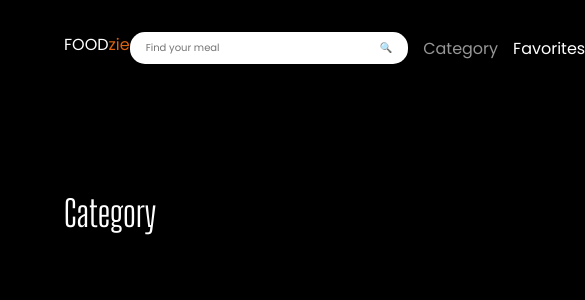
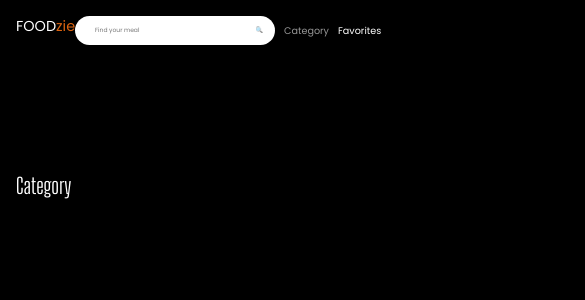
Before and after one commit to DosAb/neobis-front-themeal, a React (Vite) app: page /category in a window 390 px wide. Shown: the top 300 px of the page, 585 px wide, since content can reach past the window. Built offline with nearby package versions, Linux system fonts and the light colour scheme.

Commit message:
add adaptivity

```diff
--- a/src/components/Navbar.jsx
+++ b/src/components/Navbar.jsx
@@ -7,7 +7,7 @@ function Navbar() {
 
     return (
         <header className="header">
-            <NavLink to={"/"} >FOOD<span>zie</span></NavLink>
+            <NavLink to={"/"} className="logo" >FOOD<span>zie</span></NavLink>
             <nav>
                 <SearchNav />
                 <NavLink to="/category" >category</NavLink>
--- a/src/components/SearchList.jsx
+++ b/src/components/SearchList.jsx
@@ -6,7 +6,10 @@ export default function SearchList({mealName, mealId, mealImg})
     return<>
     <NavLink to={mealId}>
         <div className="search-meal-container">
-            <img src={mealImg} alt="mealImg" />
+            <div className="meal-img-container">
+                <img src={mealImg} alt="mealImg" />
+                <div className="meal-overlay"></div>
+            </div>
             <h1>{mealName}</h1>
         </div>
     </NavLink>
--- a/src/pages/Detail.jsx
+++ b/src/pages/Detail.jsx
@@ -40,17 +40,18 @@ export default function Detail()
                     {mealIngredients.map((value, index)=>
                         <h2 key={value.ingredient}>
                             {value.ingredient} -
-                            <strong>{value.measure}</strong>
+                            <strong> {value.measure}</strong>
                         </h2>
                     )}
                 </div>
             </div>
-            <img src={mealData.strMealThumb} alt="mealImg" />
+            <div className="meal-img-container">
+                <img src={mealData.strMealThumb} alt="mealImg" />
+            </div>
         </div>
         <div className="meal-instruction">
             <h1>instruction</h1>
             <p>{mealData.strInstructions}</p>
-
             <button><a href={mealData.strYoutube}>watch on youtube</a></button>
         </div>
     </>)
--- a/src/pages/home.scss
+++ b/src/pages/home.scss
@@ -1,6 +1,8 @@
 .hero{
+    margin: 256px 0 0 ;
     display: flex;
     justify-content: space-between;
+    align-items: center;
     position: relative;
 
     h1{
@@ -11,12 +13,12 @@
 
 .hero-circle{
     right: 0;
+    overflow: hidden;
     position: absolute;
     z-index: -1;
-    width: 400px;
+    width: 600px;
     aspect-ratio: 1/1;
     border-radius: 50%;
-    background: var(--secondary-color);
 }
 
 .meals-container{
@@ -29,11 +31,43 @@
 .search-meal-container{
     text-align: center;
 
-    img{
-        border-radius: 15px;
+
+
+
+        .meal-overlay{
+            position: absolute;
+            top: 0;
+            width: 100%;
+            height: 100%;
+            background: #000;
+            opacity: 0;
+            transition: all 0.5s ease-in-out;
+
+            &:hover{
+                opacity: 0.5;
+            }
+        }
+
+        img{
+
+            object-fit: cover;
+            height: 100%;
+            width: 100%;
+        }
     }
+
+    h1{
+        margin-top: 1.2rem;
+        font-size: 3.2rem;
+
 }
 
+.meal-img-container{
+    position: relative;
+    aspect-ratio: 4 / 4;
+    border-radius: 15px;
+    overflow: hidden;
+}
 
 //Navigation
 .search-block{
@@ -42,18 +76,20 @@
     justify-content: center;
     border-radius: 15px;
     overflow: hidden;
+    width: 300px;
 }
 
 .search-block input {
     background-color: var(--white);
-    padding: 8px 16px;
+    padding: 10px 20px;
     transition: all .15s;
+    width: 100%;
 }
 
 .search-block button {
     background: var(--white);
     color: #fff;
-    padding: 8px 16px;
+    padding: 10px 12px;
     height: 100%;
 }
 
@@ -61,11 +97,43 @@
     display: flex;
     justify-content: space-between;
     align-items: center;
+
+    .meal-img-container{
+        width: 50%;
+    }
+
+
+}
+
+
+.meal-info{
+    h1{
+        font-size: 4.8rem;
+        margin-bottom: 1.6rem;
+    }
+
+    h3{
+        font-size: 2rem;
+        display: inline;
+        margin-right: 1rem;
+        color: var(--secondary-color);
+    }
+
+    .meal-ingredients{
+        margin-top: 1.6rem;
+
+        h2{
+            font-size: 1.6rem;
+        }
+
+        strong{
+            color: #ffac71;
+        }
+    }
 }
 
 .meal-instruction{
     padding: 128px 0;
-
 
     h1{
         font-size: 4.8rem;
@@ -82,3 +150,67 @@
         border-radius: 25px;
     }
 }
+
+
+@media screen and (max-width: 768px) {
+
+    .search-block{
+        width: 250px;
+    }
+
+    .meals-container{
+        margin-top: 25.6rem;
+        grid-template-columns: repeat(2, 1fr);
+    }
+
+    .hero{
+        margin-top: 25.6rem;
+    }
+
+    .hero-circle{
+        width: 400px;
+    }
+
+    .search-meal-container{
+
+        h1{
+            font-size: 2.4rem;
+        }
+    }
+
+}
+
+@media screen and (max-width: 500px) {
+    .search-block{
+        width: 200px;
+    }
+
+    .hero{
+        h1{
+            font-size: 10rem;
+        }
+    }
+
+    .meals-container{
+        margin-top: 20rem;
+        grid-template-columns: repeat(1, 1fr);
+    }
+
+    .hero-circle{
+        width: 300px;
+    }
+
+    .meal-instruction{
+        padding: 64px 0;
+    }
+
+    // .meal-info-container{
+    //     flex-direction: column-reverse;
+    //     gap: 2rem;
+    // }
+
+
+    // .meal-img-container{
+    //     width: 80% !important;
+    // }
+}
--- a/src/styles/style.scss
+++ b/src/styles/style.scss
@@ -57,8 +57,38 @@ nav{
     position: relative;
     display: flex;
     justify-content: space-between;
+
+    .logo{
+        font-size: 2.4rem;
+    }
 }
 
 .active{
     color: #969696 !important;
 }
+
+
+@media screen and (max-width: 768px) {
+    html{
+        font-size: 7px;
+    }
+
+    .header{
+        margin: 16px 0 128px;
+    }
+
+    main{
+        padding: 0 16px;
+    }
+}
+
+@media screen and (max-width: 500px) {
+    html{
+        font-size: 6px;
+    }
+
+    .header{
+        margin: 16px 0 128px;
+    }
+
+}
```
